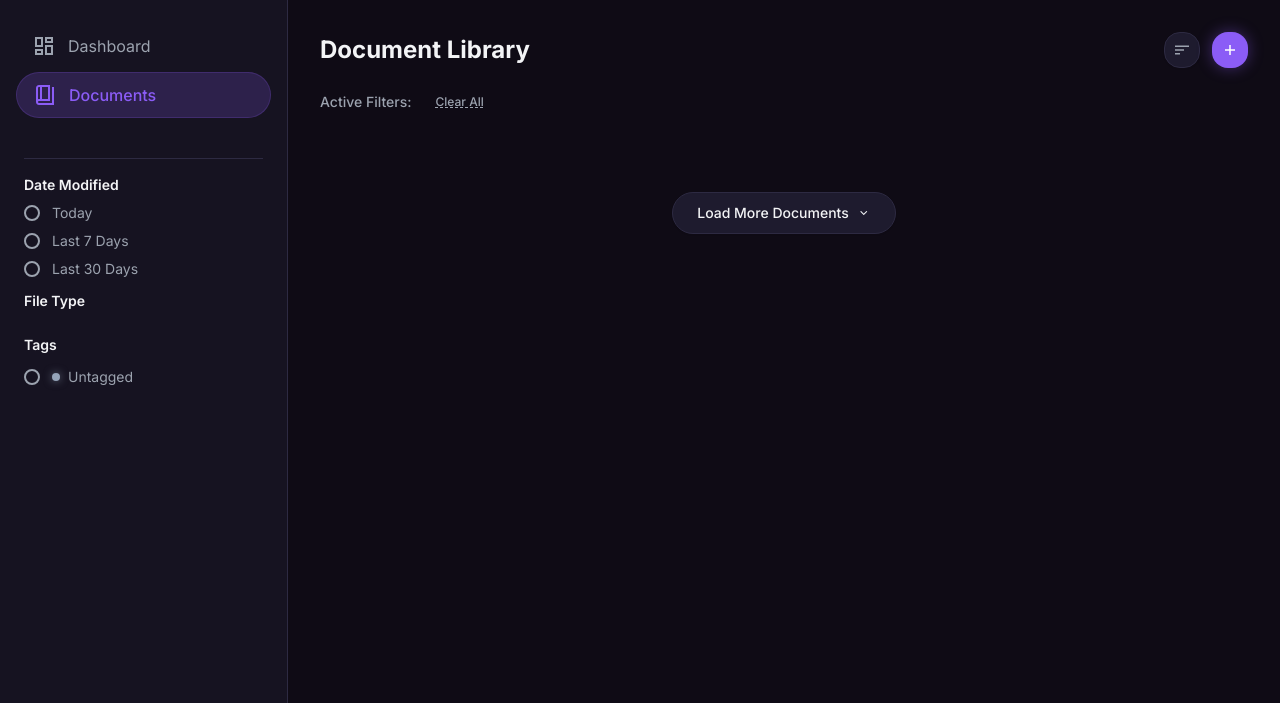
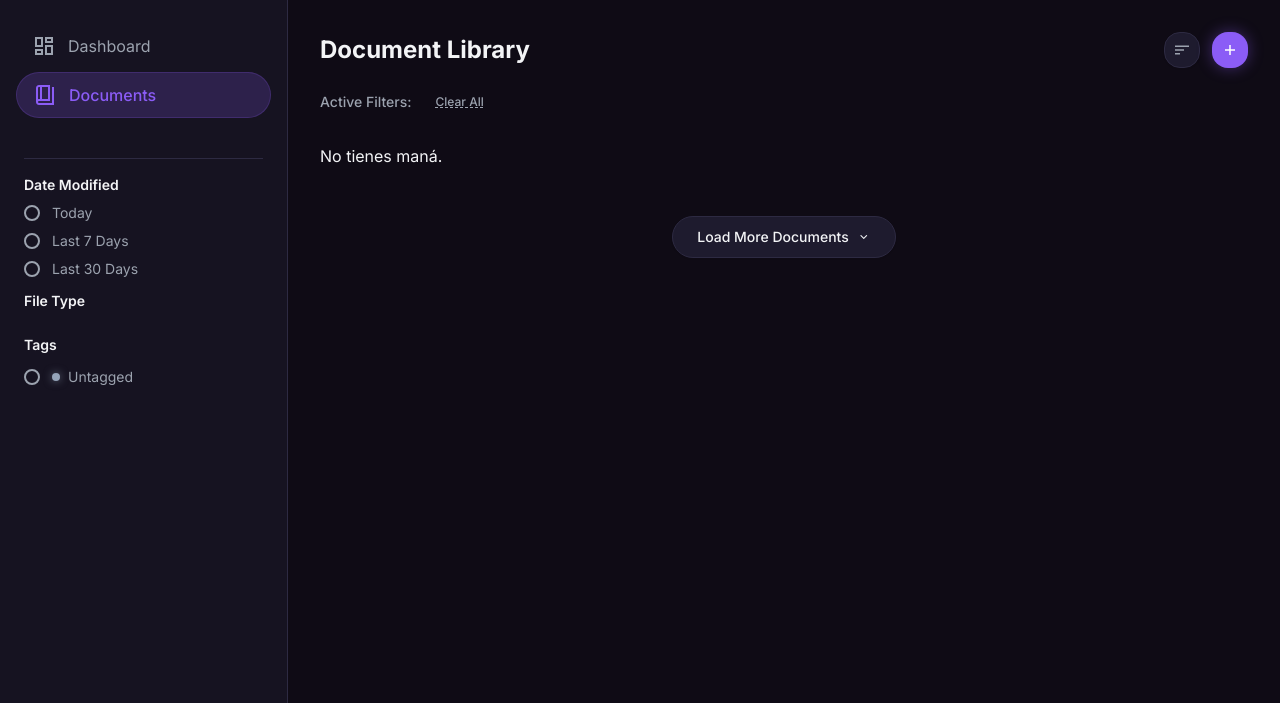
Before and after one commit to Sprinter05/magicdocu, a Django app: page /documents/ in a window 1280 px wide. Shown: the part 97-800 px from the top of the page. Run offline with Django 5.2, Linux system fonts and the light colour scheme; the visitor is signed in with stand-in values (Sample User, id 1); data that the repository does not hold is empty; parts of the project's set-up code (start-up, migrations or seed data) failed here and were passed over; some libraries are stand-ins or nearby versions.

Commit message:
Add empty document list message

```diff
--- a/backend/core/templates/documents.html
+++ b/backend/core/templates/documents.html
@@ -286,6 +286,8 @@
                             </div>
                         </div>
                     </a>
+                    {% empty %}
+                    <p>No tienes maná.</p>
                     {% endfor %}
                 </div>
                 <div class="flex items-center justify-center mt-12 pb-8">
```
